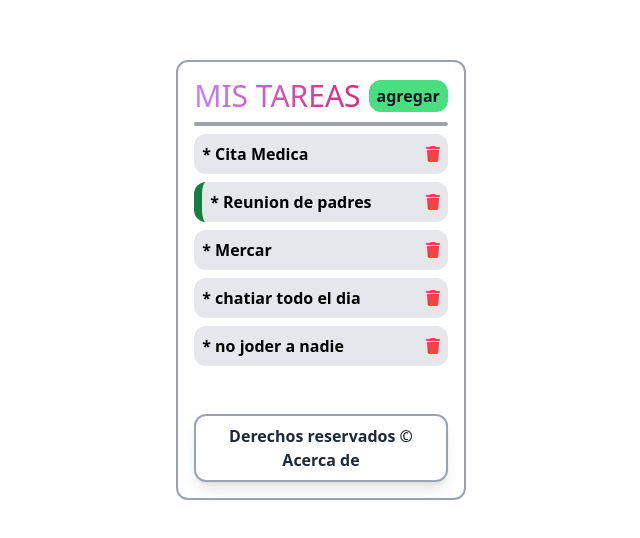
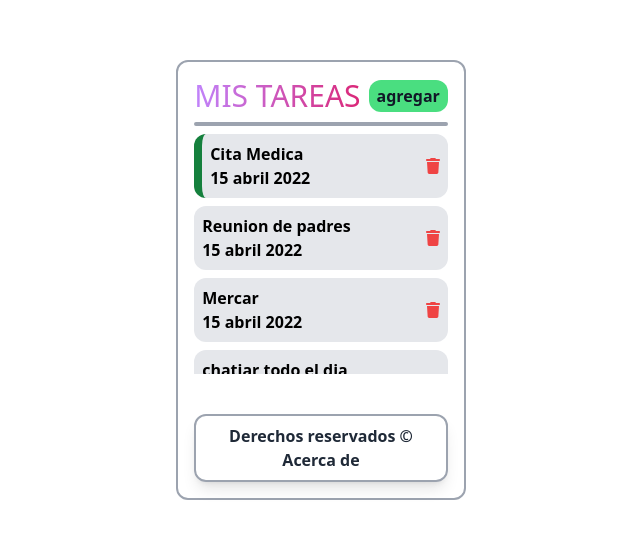
Before and after one commit to adrianurbano30/angularCrashCourse2022, an Angular app: page / in a window 1280 px wide. Shown: the part 120-658 px from the top of the page, without its empty margins (319-959 px from the left). Built offline with nearby package versions, Linux system fonts and the light colour scheme; data requests are answered from the project's data file.

Commit message:
se completo la app prueba angular

```diff
--- a/db.json
+++ b/db.json
@@ -3,13 +3,13 @@
     {
       "texto": "Cita Medica",
       "fecha": "15 abril 2022",
-      "recordatorio": false,
+      "recordatorio": true,
       "id": 1
     },
     {
       "texto": "Reunion de padres",
       "fecha": "15 abril 2022",
-      "recordatorio": true,
+      "recordatorio": false,
       "id": 2
     },
     {
@@ -33,19 +33,19 @@
     {
       "texto": "dar paz al mundo",
       "fecha": "5 de agosto a las 2 pm",
-      "recordatorio": true,
+      "recordatorio": false,
       "id": 6
     },
     {
       "texto": "visitar a la abuela",
       "fecha": "quien sabe",
-      "recordatorio": true,
+      "recordatorio": false,
       "id": 7
     },
     {
       "texto": "se hizo lo que debia",
       "fecha": "la hora exacta",
-      "recordatorio": true,
+      "recordatorio": false,
       "id": 8
     }
   ]
--- a/src/app/componentes/footer/footer.component.html
+++ b/src/app/componentes/footer/footer.component.html
@@ -1,4 +1,4 @@
-<footer class="mt-10 text-center text-base text-gray-800 font-extrabold border-2 rounded-xl border-gray-400 p-2 shadow-lg">
+<footer class="select-none mt-10 text-center text-base text-gray-800 font-extrabold border-2 rounded-xl border-gray-400 p-2 shadow-lg">
   <p>Derechos reservados ©</p>
   <a routerLink="acerca_de" class="">Acerca de</a>
 </footer>
--- a/src/app/componentes/item-tarea/item-tarea.component.html
+++ b/src/app/componentes/item-tarea/item-tarea.component.html
@@ -1,6 +1,8 @@
 <div (dblclick)="recordatorio(tarea)" [ngClass]="{'border-l-8':tarea.recordatorio,'border-green-700':tarea.recordatorio}" class="flex items-center justify-between px-2 bg-gray-200 hover:bg-gray-400 transition duration-700 cursor-pointer p-2 rounded-xl">
-
-    <h1 class="text-base font-bold" style="user-select:none">* {{tarea.texto}}</h1>
+    <div>
+    <h1 class="text-base font-bold" style="user-select:none">{{tarea.texto}}</h1>
+    <p class="text-base font-bold" style="user-select:none">{{tarea.fecha}}</p>
+    </div>
     <fa-icon (click)="eliminarItem(tarea)" ngClass="text-red-500" [icon]="faCoffee"></fa-icon>
 
 </div>
```
